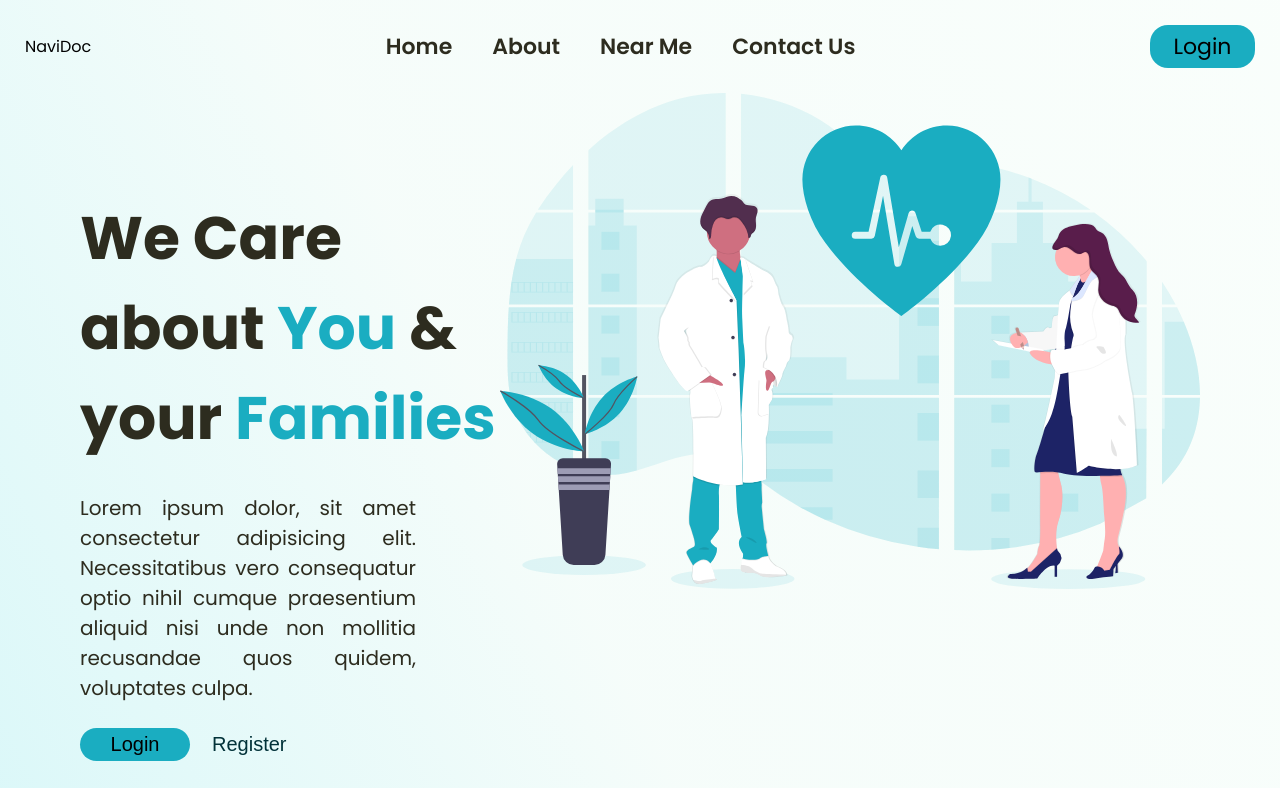
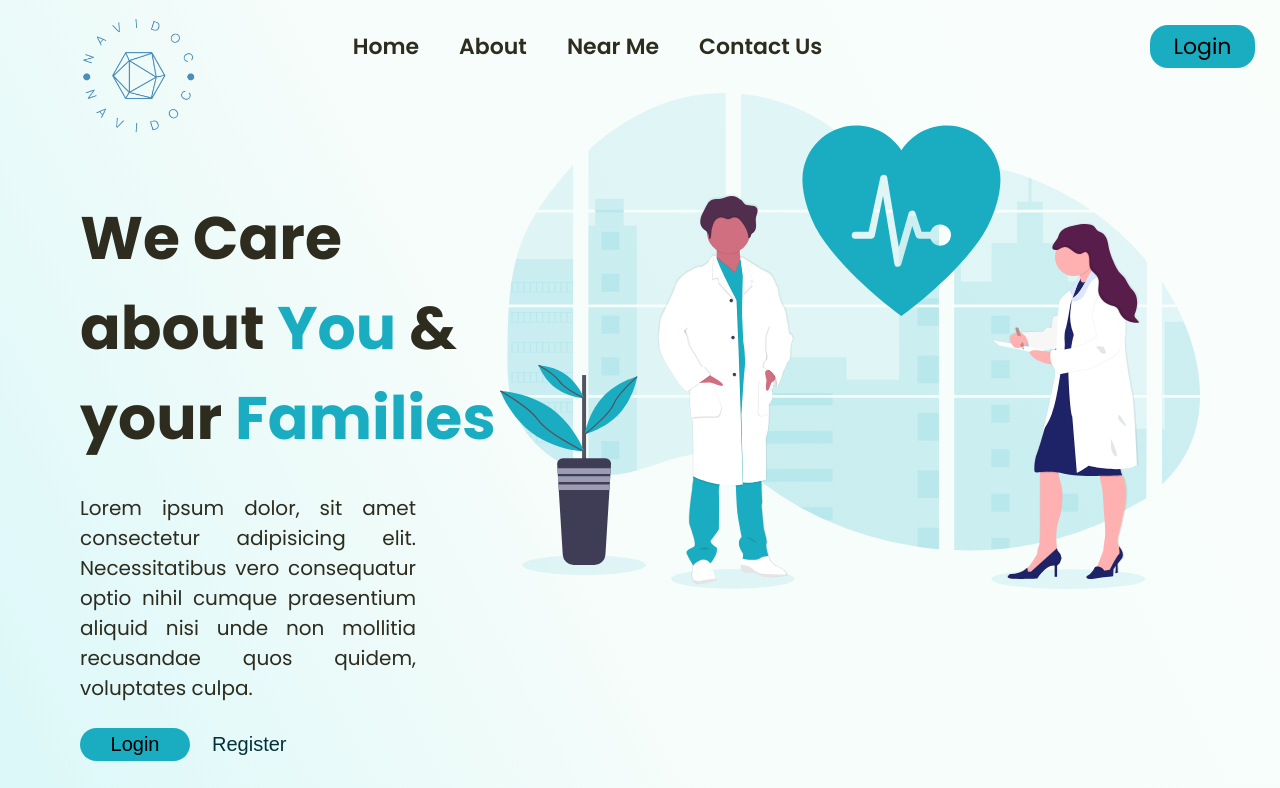
Before and after one commit to kalashjain23/navidoc, a plain HTML site: page index.html in a window 1280 px wide. Shown: the top 788 px of the page. Drawn offline with Linux system fonts and the light colour scheme.

Commit message:
Add logo

```diff
--- a/index.css
+++ b/index.css
@@ -22,6 +22,17 @@ body {
   justify-content: space-between;
   padding: 25px;
   align-items: center;
+}
+
+.logo {
+  position: relative;
+}
+
+.logo img {
+  position: absolute;
+  width: 140px;
+  left: 43px;
+  top: -40px;
 }
 
 .nav-items ul {
--- a/index.html
+++ b/index.html
@@ -22,7 +22,9 @@
   <body>
     <main class="main">
       <nav class="navbar">
-        <div class="logo">NaviDoc</div>
+        <div class="logo">
+          <img src="./assets/images/logo.png" />
+        </div>
         <div class="nav-items">
           <ul>
             <li><a href="#"> Home </a></li>
```
Also changed, not shown: assets/images/logo.png (added).
